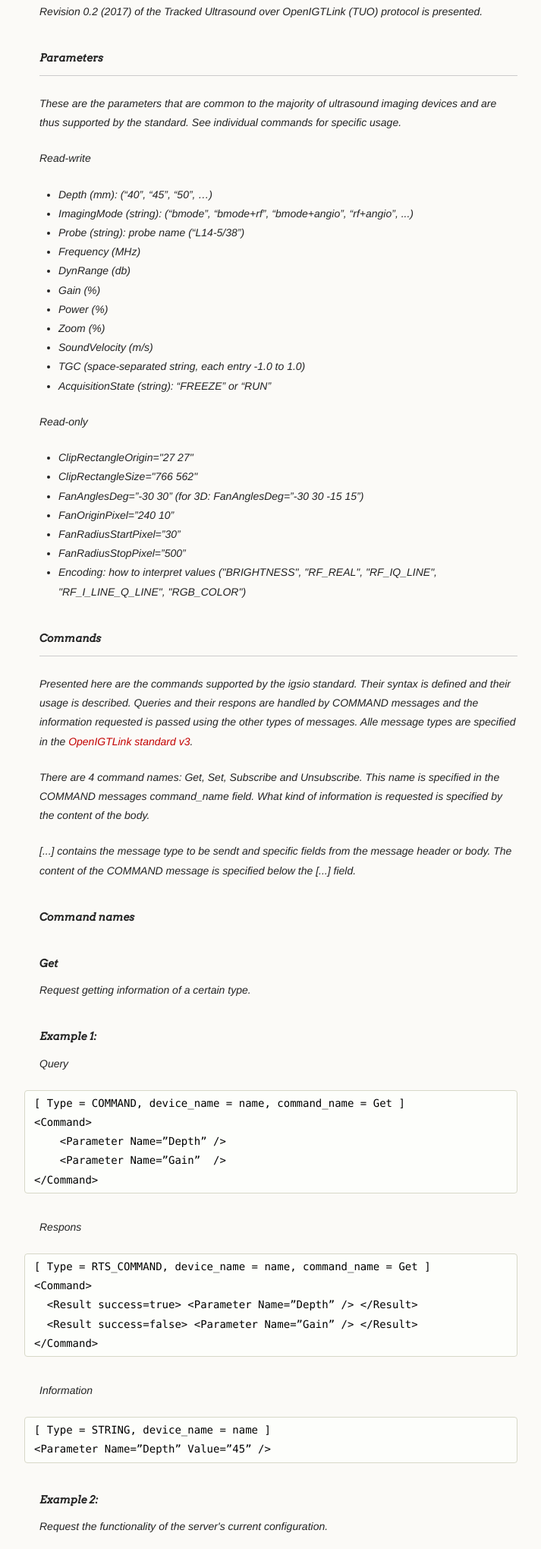
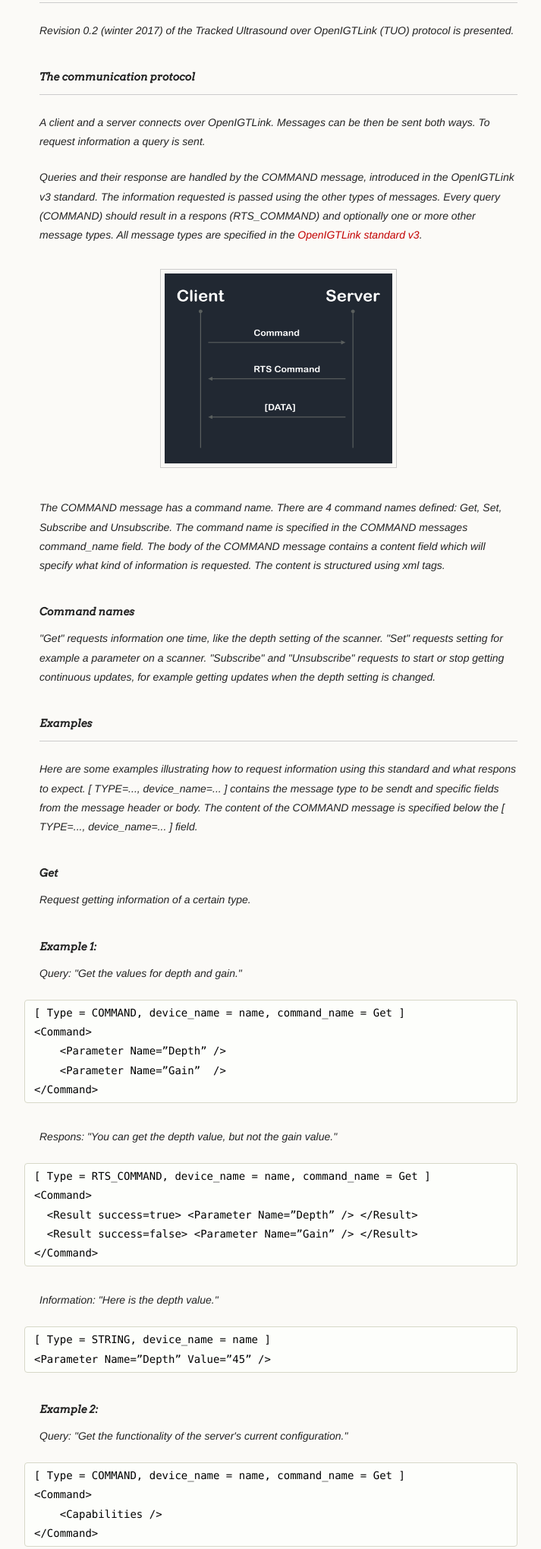
Before and after one commit to IGSIO/igsio.github.io, a plain HTML site: page index.html in a window 1280 px wide. Shown: the part 1051-3090 px from the top of the page at 76% size, without its empty margins (278-991 px from the left). Drawn offline with Linux system fonts and the light colour scheme.

Commit message:
Updated some examples and text about the command and command names.

```diff
--- a/index.html
+++ b/index.html
@@ -18,8 +18,6 @@
       <header>
         <h1 class="header">Image<br>Guided<br>Systems<br>Inter<br>Operability</h1>
         <p class="header">Advancing open-source image guided systems through cooperation and collaboration.</p>
-
-
 
         <ul>
           <li><a class="buttons github" href="https://github.com/IGSIO">GitHub Profile</a></li>
@@ -68,64 +66,35 @@
 <blockquote>
 <h4>
 <a id="standard-draft" class="anchor" href="#standard-draft" aria-hidden="true"><span class="octicon octicon-link"></span></a>Standard Draft</h4>
+<hr>
+<p>Revision 0.2 (winter 2017) of the Tracked Ultrasound over OpenIGTLink (TUO) protocol is presented.</p>
 
-<p>Revision 0.2 (2017) of the Tracked Ultrasound over OpenIGTLink (TUO) protocol is presented.</p>
-
-<h5>
-<a id="parameters" class="anchor" href="#parameters" aria-hidden="true"><span class="octicon octicon-link"></span></a>Parameters</h5>
+<h4>
+<a id="commands" class="anchor" href="#commands" aria-hidden="true"><span class="octicon octicon-link"></span></a>The communication protocol</h4>
 
 <hr>
 
-<p>These are the parameters that are common to the majority of ultrasound imaging devices and are thus supported by the standard. See individual commands for specific usage.</p>
+<p>A client and a server connects over OpenIGTLink. Messages can be then be sent both ways. To request information a query is sent.</p>
 
-<p><em>Read-write</em></p>
+<p>Queries and their response are handled by the <em>COMMAND</em> message, introduced in the OpenIGTLink v3 standard. The information requested is passed using the other types of messages. Every query (COMMAND) should result in a respons (RTS_COMMAND) and optionally one or more other message types. All message types are specified in the <a href="http://openigtlink.org/protocols/v3_proposal.html">OpenIGTLink standard v3</a>.</p>
 
-<ul>
-<li>Depth (mm): (“40”, “45”, “50”, …) </li>
-<li>ImagingMode (string): (“bmode”, “bmode+rf”, “bmode+angio”, “rf+angio”, ...)</li>
-<li>Probe (string): probe name (“L14-5/38”)</li>
-<li>Frequency (MHz)</li>
-<li>DynRange (db)</li>
-<li>Gain (%)</li>
-<li>Power (%)</li>
-<li>Zoom (%)</li>
-<li>SoundVelocity (m/s)</li>
-<li>TGC (space-separated string, each entry -1.0 to 1.0)</li>
-<li>AcquisitionState (string): “FREEZE” or “RUN”</li>
-</ul>
+<center><img src="images/command-sequence.png" style="width:300px;height:250px;"></center>
 
-<p><em>Read-only</em></p>
-
-<ul>
-<li>ClipRectangleOrigin="27 27"</li>
-<li>ClipRectangleSize="766 562"</li>
-<li>FanAnglesDeg=”-30 30” (for 3D: FanAnglesDeg=”-30 30 -15 15”)</li>
-<li>FanOriginPixel=”240 10”</li>
-<li>FanRadiusStartPixel=”30”</li>
-<li>FanRadiusStopPixel=”500”</li>
-<li>Encoding: how to interpret values ("BRIGHTNESS", "RF_REAL", "RF_IQ_LINE", "RF_I_LINE_Q_LINE", "RGB_COLOR")</li>
-</ul>
-
-<h4>
-<a id="commands" class="anchor" href="#commands" aria-hidden="true"><span class="octicon octicon-link"></span></a>Commands</h4>
-
-<hr>
-
-<p>Presented here are the commands supported by the igsio standard. Their syntax is defined and their usage is described. Queries and their respons are handled by <em>COMMAND</em> messages and the information requested is passed using the other types of messages. Alle message types are specified in the <a href="http://openigtlink.org/protocols/v3_proposal.html">OpenIGTLink standard v3</a>.</p>
-
-<p>There are 4 command names: Get, Set, Subscribe and Unsubscribe. This name is specified in the COMMAND messages command_name field. What kind of information is requested is specified by the content of the body.</p>
-
-<p> &#91;...&#93; contains the message type to be sendt and specific fields from the message header or body. The content of the COMMAND message is specified below the &#91;...&#93; field.</p>
+<p>The COMMAND message has a command name. There are 4 command names defined: Get, Set, Subscribe and Unsubscribe. The command name is specified in the COMMAND messages command_name field. The body of the COMMAND message contains a content field which will specify what kind of information is requested. The content is structured using xml tags.</p>
 
 <h4>Command names</h4>
+<p> "Get" requests information one time, like the depth setting of the scanner. "Set" requests setting for example a parameter on a scanner. "Subscribe" and "Unsubscribe" requests to start or stop getting continuous updates, for example getting updates when the depth setting is changed. </p>
+
+<h4>Examples</h4>
+<hr>
+<p>Here are some examples illustrating how to request information using this standard and what respons to expect. &#91; TYPE=..., device_name=... &#93; contains the message type to be sendt and specific fields from the message header or body. The content of the COMMAND message is specified below the &#91; TYPE=..., device_name=... &#93; field.</p>
 
 <h5><a id="get" class="anchor" href="#get" aria-hidden="true"><span class="octicon octicon-link"></span></a>Get</h5>
-
 <p>Request getting information of a certain type.</p>
 
 <h6> Example 1: </h6>
 
-<p><em>Query</em></p>
+<p><em>Query:</em> "<b>Get</b> the values for depth and gain."</p>
 </blockquote>
 
 <pre><code>&#91; Type = COMMAND, device_name = name, command_name = Get &#93;
@@ -136,7 +105,7 @@
 </code></pre>
 
 <blockquote>
-<p><em>Respons</em></p>
+<p><em>Respons:</em> "You can get the depth value, but not the gain value."</p>
 </blockquote>
 
 <pre><code>&#91; Type = RTS_COMMAND, device_name = name, command_name = Get &#93;
@@ -147,7 +116,7 @@
 </code></pre>
 
 <blockquote>
-<p><em>Information</em></p>
+<p><em>Information:</em> "Here is the depth value."</p>
 </blockquote>
 
 <pre><code>&#91; Type = STRING, device_name = name &#93;
@@ -157,9 +126,7 @@
 <blockquote>
 <h6> Example 2: </h6>
 
-<p>Request the functionality of the server's current configuration.</p>
-
-<p><em>Query</em></p>
+<p><em>Query:</em> "Get the functionality of the server's current configuration."</p>
 </blockquote>
 
 <pre><code>&#91; Type = COMMAND, device_name = name, command_name = Get &#93;
@@ -169,7 +136,7 @@
 </code></pre>
 
 <blockquote>
-<p><em>Response</em></p>
+<p><em>Response:</em> "You can get the servers capabilities."</p>
 </blockquote>
 
 <pre><code>&#91; Type = RTS_COMMAND, device_name = name, command_name = Get &#93;
@@ -179,7 +146,7 @@
 </code></pre>
 
 <blockquote>
-<p><em>Information</em></p>
+<p><em>Information:</em> "Here are the server capabilities."</p>
 </blockquote>
 
 <pre><code>&#91; Type = STRING, device_name = name &#93;
@@ -221,7 +188,9 @@
 
 <p>Request setting information of a certain type.</p>
 
-<p><em>Query</em></p>
+<h6> Example 3: </h6>
+
+<p><em>Query:</em> "Set the us scanners depth and gain values."</p>
 </blockquote>
 
 <pre><code>&#91; Type = COMMAND, device_name = name, command_name = Set &#93;
@@ -232,7 +201,7 @@
 </code></pre>
 
 <blockquote>
-<p><em>Respons</em></p>
+<p><em>Respons:</em> "Setting depth was a success. Setting gain was not a success."</p>
 </blockquote>
 
 <pre><code>&#91; Type = RTS_COMMAND, device_name = name, command_name = Set &#93;
@@ -243,11 +212,12 @@
 </code></pre>
 
 <blockquote>
-<p><em>Information</em></p>
+<p><em>Information:</em> "Here are the current values for depth and gain. (Depth was changed, but not to the exact requested value. Gain was not changed.)"</p>
 </blockquote>
 
 <pre><code>&#91; Type = STRING, device_name = name &#93;
 &lt;Parameter Name=”Depth” Value=”40” /&gt;
+&lt;Parameter Name=”Gain” Value=”30” /&gt;
 </code></pre>
 
 <blockquote>
@@ -256,18 +226,21 @@
 
 <p>This will cause the server to send information of the requested type each time the information changes.</p>
 
-<p><em>Query</em></p>
+<h6> Example 4: </h6>
+
+<p><em>Query:</em> "Subscribe to changes in depth. Subscribe to new images."</p>
 </blockquote>
 
 <pre><code>&#91; Type = COMMAND, device_name = name, command_name = Subscribe &#93;
 &lt;Command&gt;
-    &lt;Parameter Name=”Depth” Value=45 /&gt;
-    &lt;Image /&gt;
+    &lt;Parameter Name=”Depth” /&gt;
+    &lt;Image /&gt;(*)
 &lt;/Command&gt;
 </code></pre>
+<p><em>(*) maybe we do not want to allow asking for more than one type of information in a single command</em></p>
 
 <blockquote>
-<p><em>Respons</em></p>
+<p><em>Respons:</em> "Subscribing to both depth and image was a success."</p>
 </blockquote>
 
 <pre><code>&#91; Type = RTS_COMMAND, device_name = name, command_name = Subscribe &#93;
@@ -278,7 +251,7 @@
 </code></pre>
 
 <blockquote>
-<p><em>Information</em></p>
+<p><em>Information:</em> "Here are the changing depth values and new images."</p>
 </blockquote>
 
 <pre><code>&#91; Type = STRING, device_name = name &#93;
@@ -303,7 +276,9 @@
 
 <p>This will cause the server to <em>stop sending</em> information of the requested type.</p>
 
-<p><em>Query</em></p>
+<h6> Example 5: </h6>
+
+<p><em>Query:</em> "Unsubscribe to images."</p>
 </blockquote>
 
 <pre><code>&#91; Type = COMMAND, device_name = name, command_name = Unsubscribe &#93;
@@ -313,7 +288,7 @@
 </code></pre>
 
 <blockquote>
-<p><em>Respons</em></p>
+<p><em>Respons:</em> "Unsubscribing was a success. You will no longer get new images."</p>
 </blockquote>
 
 <pre><code>&#91; Type = RTS_COMMAND, device_name = name, command_name = Unsubscribe &#93;
@@ -321,6 +296,41 @@
   &lt;Result success=true&gt; &lt;Image /&gt; &lt;/Result&gt;
 &lt;/Command&gt;
 </code></pre>
+
+<h5>
+<a id="parameters" class="anchor" href="#parameters" aria-hidden="true"><span class="octicon octicon-link"></span></a>Parameters</h5>
+
+<hr>
+<p>Ultrasound imaging devices have parameters that can be changed. The OpenIGTLinkIO standard defines a set of parameters that are common to the majority of such devices. Anyone implementing support for a new hardware device using the OpenIGTLinkIO standard should add support for the following parameters.</p>
+<p>Parameters can be queried using the COMMAND message as explained under the communication protocol.</p>
+
+<p><em>Read-write parameters</em></p>
+
+<ul>
+<li>Depth (mm): (“40”, “45”, “50”, …) </li>
+<li>ImagingMode (string): (“bmode”, “bmode+rf”, “bmode+angio”, “rf+angio”, ...)</li>
+<li>Probe (string): probe name (“L14-5/38”)</li>
+<li>Frequency (MHz)</li>
+<li>DynRange (db)</li>
+<li>Gain (%)</li>
+<li>Power (%)</li>
+<li>Zoom (%)</li>
+<li>SoundVelocity (m/s)</li>
+<li>TGC (space-separated string, each entry -1.0 to 1.0)</li>
+<li>AcquisitionState (string): “FREEZE” or “RUN”</li>
+</ul>
+
+<p><em>Read-only parameters</em></p>
+
+<ul>
+<li>ClipRectangleOrigin="27 27"</li>
+<li>ClipRectangleSize="766 562"</li>
+<li>FanAnglesDeg=”-30 30” (for 3D: FanAnglesDeg=”-30 30 -15 15”)</li>
+<li>FanOriginPixel=”240 10”</li>
+<li>FanRadiusStartPixel=”30”</li>
+<li>FanRadiusStopPixel=”500”</li>
+<li>Encoding: how to interpret values ("BRIGHTNESS", "RF_REAL", "RF_IQ_LINE", "RF_I_LINE_Q_LINE", "RGB_COLOR")</li>
+</ul>
 
 <h3>
 <a id="links" class="anchor" href="#links" aria-hidden="true"><span class="octicon octicon-link"></span></a>Links</h3>
```
